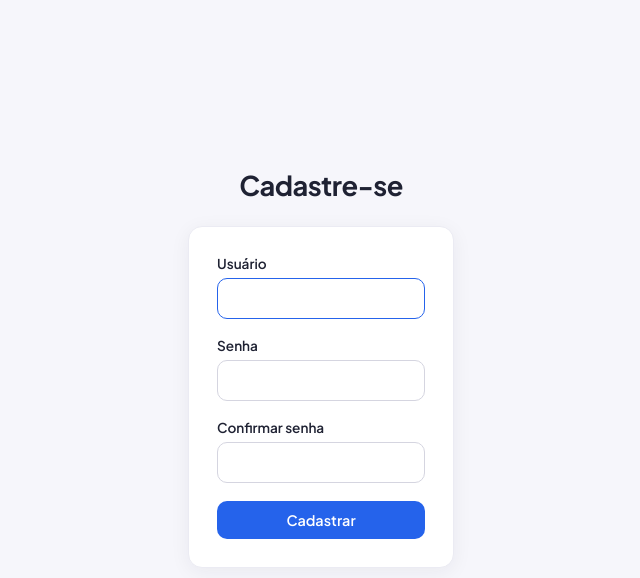
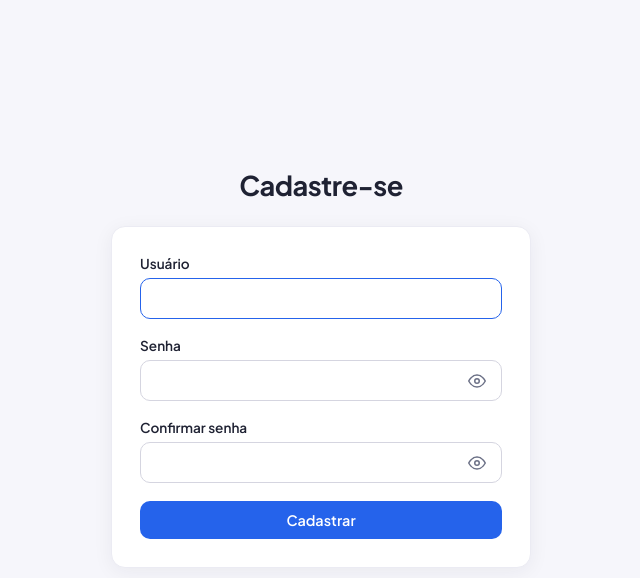
Before and after one commit to eloamachadomartines1/UserFlow, a Django app: page /usuarios/cadastro/ in a window 1280 px wide. Shown: the part 64-642 px from the top of the page, without its empty margins (319-959 px from the left). Run offline with Django 5.2, Linux system fonts and the light colour scheme.

Commit message:
coloquei o olhinho e os caracteres do cpf automatico

```diff
--- a/usuarios/admin.py
+++ b/usuarios/admin.py
@@ -3,4 +3,4 @@ from usuarios.models import Usuario
 
 @admin.register(Usuario)
 class UsuarioAdmin(admin.ModelAdmin):
-    list_display = ['nome', 'cpf', 'idade', 'sexo']
+    list_display = ['nome', 'cpf', 'data_nascimento', 'sexo']
--- a/usuarios/models.py
+++ b/usuarios/models.py
@@ -16,7 +16,7 @@ class Usuario(models.Model):
     id = models.AutoField(primary_key=True)
     nome = models.CharField(max_length=100)
     cpf = models.CharField(max_length=11, unique=True, validators=[cpf_validator])
-    idade = models.IntegerField(blank=True, null=True)
+    data_nascimento = models.DateField()
     sexo = models.CharField(max_length=1, choices=SEXO_CHOICES)
     foto = models.ImageField(upload_to='usuario/', blank=True, null=True)
     ativo = models.BooleanField(default=True)
--- a/usuarios/templates/base.html
+++ b/usuarios/templates/base.html
@@ -489,6 +489,32 @@
             gap: 10px;
             justify-content: flex-end;
         }
+
+        .campo-senha {
+            position: relative;
+        }
+
+        .campo-senha input {
+            padding-right: 44px;
+        }
+
+        .toggle-senha {
+            position: absolute;
+            right: 12px;
+            top: 50%;
+            transform: translateY(-50%);
+            background: none;
+            border: none;
+            color: var(--text-soft);
+            cursor: pointer;
+            display: flex;
+            align-items: center;
+            padding: 4px;
+        }
+
+        .toggle-senha:hover {
+            color: var(--text);
+        }
     </style>
 </head>
 
@@ -635,6 +661,34 @@
                 }
             });
         }
+        document.querySelectorAll('.toggle-senha').forEach((botao) => {
+            botao.addEventListener('click', () => {
+                const idAlvo = botao.getAttribute('data-alvo');
+                const input = document.getElementById(idAlvo);
+                const iconOpen = botao.querySelector('.icon-eye-open');
+                const iconClosed = botao.querySelector('.icon-eye-closed');
+
+                if (input.type === 'password') {
+                    input.type = 'text';
+                    iconOpen.style.display = 'none';
+                    iconClosed.style.display = 'block';
+                } else {
+                    input.type = 'password';
+                    iconOpen.style.display = 'block';
+                    iconClosed.style.display = 'none';
+                }
+            });
+        });
+
+        document.querySelectorAll('input[name="cpf"]').forEach((input) => {
+            input.addEventListener('input', () =>{
+                let valor = input.valor.repalce(/\D/g, '').splice(0,11);
+                valor = valor.replace(/(\d{3})(\d)/, '$1.$2');
+                valor = valor.replace(/(\d{3})(\d)/, '$1.$2');
+                valor = valor.replace(/(\d{3})(\d{1,2})$/, '$1-$2');
+                input.value = valor;
+            })
+        })
     </script>
 
 </body>
--- a/usuarios/templates/cadastro.html
+++ b/usuarios/templates/cadastro.html
@@ -4,25 +4,66 @@
 <div class="pagina-centralizada">
     <h1>Cadastre-se</h1>
 
-    <div class="card" style="max-width: 420px; margin: 0 auto;">
-        <form method="post" autocomplete="off">
+    <div class="card" style="max-width: 420px; width: 100%;">
+        <form method="post">
             {% csrf_token %}
+
             <div class="form-group">
                 <label for="{{ form.username.id_for_label }}">Usuário</label>
                 {{ form.username }}
                 {% if form.username.errors %}<div class="erro">{{ form.username.errors }}</div>{% endif %}
             </div>
+
             <div class="form-group">
                 <label for="{{ form.password1.id_for_label }}">Senha</label>
-                {{ form.password1 }}
+                <div class="campo-senha">
+                    {{ form.password1 }}
+                    <button type="button" class="toggle-senha" data-alvo="{{ form.password1.id_for_label }}">
+                        <svg class="icon-eye-open" xmlns="http://www.w3.org/2000/svg" width="18" height="18"
+                            viewBox="0 0 24 24" fill="none" stroke="currentColor" stroke-width="2"
+                            stroke-linecap="round" stroke-linejoin="round">
+                            <path d="M1 12s4-8 11-8 11 8 11 8-4 8-11 8-11-8-11-8z"></path>
+                            <circle cx="12" cy="12" r="3"></circle>
+                        </svg>
+                        <svg class="icon-eye-closed" xmlns="http://www.w3.org/2000/svg" width="18" height="18"
+                            viewBox="0 0 24 24" fill="none" stroke="currentColor" stroke-width="2"
+                            stroke-linecap="round" stroke-linejoin="round" style="display:none;">
+                            <path
+                                d="M17.94 17.94A10.94 10.94 0 0 1 12 20c-7 0-11-8-11-8a18.5 18.5 0 0 1 5.06-5.94M9.9 4.24A9.12 9.12 0 0 1 12 4c7 0 11 8 11 8a18.5 18.5 0 0 1-2.16 3.19m-6.72-1.07a3 3 0 1 1-4.24-4.24">
+                            </path>
+                            <line x1="1" y1="1" x2="23" y2="23"></line>
+                        </svg>
+                    </button>
+                </div>
                 {% if form.password1.errors %}<div class="erro">{{ form.password1.errors }}</div>{% endif %}
             </div>
+
             <div class="form-group">
                 <label for="{{ form.password2.id_for_label }}">Confirmar senha</label>
-                {{ form.password2 }}
+                <div class="campo-senha">
+                    {{ form.password2 }}
+                    <button type="button" class="toggle-senha" data-alvo="{{ form.password2.id_for_label }}">
+                        <svg class="icon-eye-open" xmlns="http://www.w3.org/2000/svg" width="18" height="18"
+                            viewBox="0 0 24 24" fill="none" stroke="currentColor" stroke-width="2"
+                            stroke-linecap="round" stroke-linejoin="round">
+                            <path d="M1 12s4-8 11-8 11 8 11 8-4 8-11 8-11-8-11-8z"></path>
+                            <circle cx="12" cy="12" r="3"></circle>
+                        </svg>
+                        <svg class="icon-eye-closed" xmlns="http://www.w3.org/2000/svg" width="18" height="18"
+                            viewBox="0 0 24 24" fill="none" stroke="currentColor" stroke-width="2"
+                            stroke-linecap="round" stroke-linejoin="round" style="display:none;">
+                            <path
+                                d="M17.94 17.94A10.94 10.94 0 0 1 12 20c-7 0-11-8-11-8a18.5 18.5 0 0 1 5.06-5.94M9.9 4.24A9.12 9.12 0 0 1 12 4c7 0 11 8 11 8a18.5 18.5 0 0 1-2.16 3.19m-6.72-1.07a3 3 0 1 1-4.24-4.24">
+                            </path>
+                            <line x1="1" y1="1" x2="23" y2="23"></line>
+                        </svg>
+                    </button>
+                </div>
                 {% if form.password2.errors %}<div class="erro">{{ form.password2.errors }}</div>{% endif %}
             </div>
-            <button type="submit" class="btn btn-primary" style="width: 100%; justify-content: center;">Cadastrar</button>
+
+            <button type="submit" class="btn btn-primary"
+                style="width: 100%; justify-content: center;">Cadastrar</button>
         </form>
     </div>
 </div>
--- a/usuarios/templates/listar.html
+++ b/usuarios/templates/listar.html
@@ -21,7 +21,7 @@
                 <th></th>
                 <th>Nome</th>
                 <th>CPF</th>
-                <th>Idade</th>
+                <th>Nascimento</th>
                 <th>Sexo</th>
                 {% if user.is_authenticated %}<th></th>{% endif %}
             </tr>
@@ -38,7 +38,7 @@
                 </td>
                 <td>{{ usuario.nome }}</td>
                 <td>{{ usuario.cpf }}</td>
-                <td>{{ usuario.idade|default:"-" }}</td>
+                <td>{{ usuario.data_nascimento|date:"d/m/Y" }}</td>
                 <td>{{ usuario.get_sexo_display }}</td>
                 {% if user.is_authenticated %}
                 <td style="text-align:right; white-space: nowrap;">
```
Also changed, not shown: usuarios/forms.py (+15 -7 lines), usuarios/templates/login.html (+18 -5 lines), manage.py (line endings or trailing spaces), usuarios/migrations/0005_remove_usuario_idade_usuario_data_nascimento.py (added).
